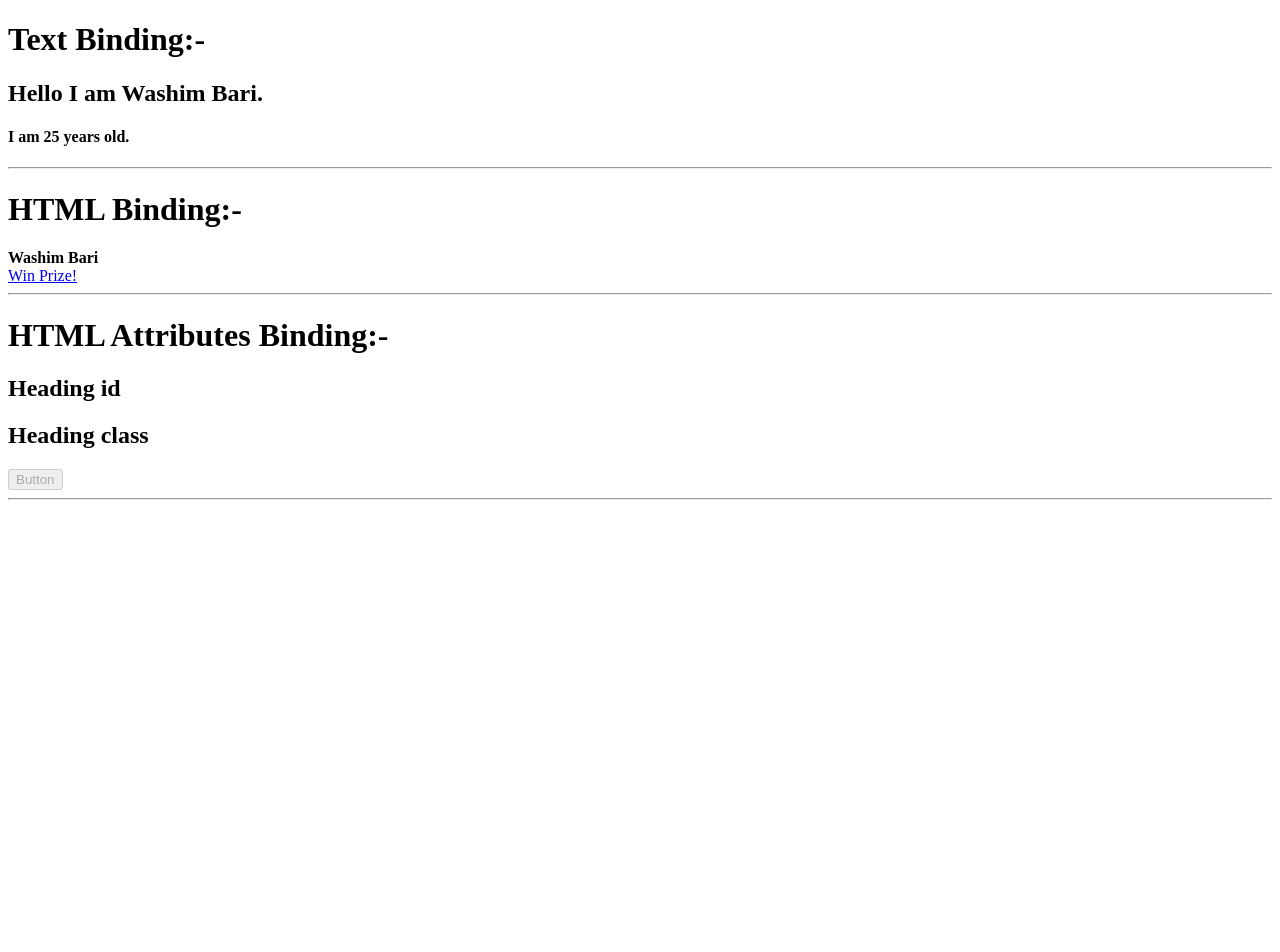
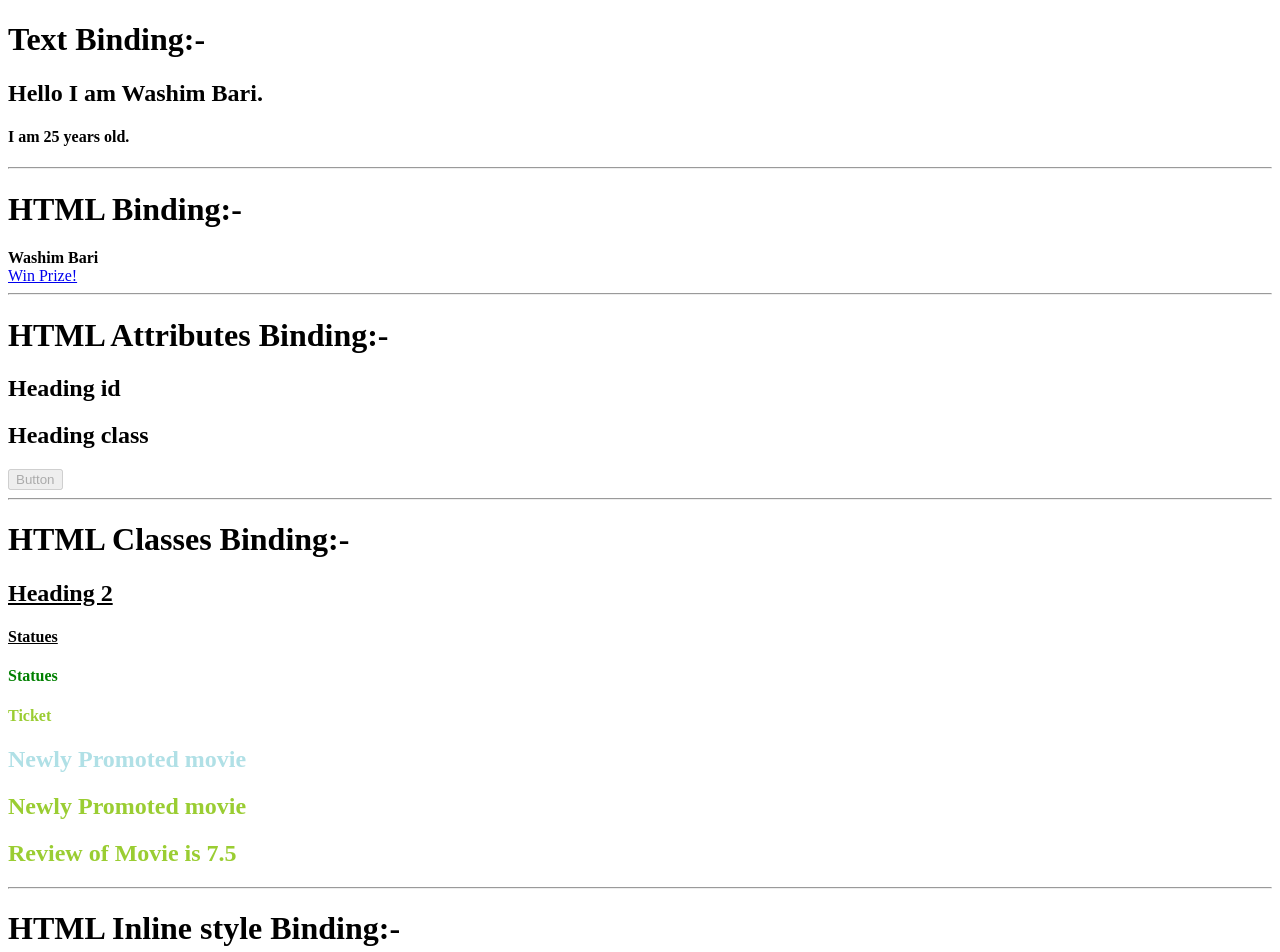
Before and after one commit to Washimbar/veu-learning, a Vue app: page / in a window 1280 px wide. Shown: the top 952 px of the page. Before the commit the page ends 800 px from the top, so only its background shows below. Built offline with nearby package versions, Linux system fonts and the light colour scheme.

Commit message:
vue class

```diff
--- a/src/App.vue
+++ b/src/App.vue
@@ -8,18 +8,28 @@
   <h1>HTML Attributes Binding:-</h1>
   <Ex03BindingAttributes />
   <hr />
+  <h1>HTML Classes Binding:-</h1>
+  <Ex04BindingClasses />
+  <hr />
+  <h1>HTML Inline style Binding:-</h1>
+  <Ex05BindingStyles />
+  <hr />
 </template>
 
 <script>
 import Ex01BindingText from "./components/01Binding/Ex01BindingText.vue";
 import Ex02BindingHTML from "./components/01Binding/Ex02BindingHTML.vue";
 import Ex03BindingAttributes from "./components/01Binding/Ex03BindingAttributes.vue";
+import Ex04BindingClasses from "./components/01Binding/Ex04BindingClasses.vue";
+import Ex05BindingStyles from "./components/01Binding/Ex05BindingStyles.vue";
 export default {
   name: "App",
   components: {
     Ex01BindingText: Ex01BindingText,
     Ex02BindingHTML: Ex02BindingHTML,
     Ex03BindingAttributes: Ex03BindingAttributes,
+    Ex04BindingClasses: Ex04BindingClasses,
+    Ex05BindingStyles: Ex05BindingStyles,
   },
 };
 </script>
--- a/src/components/01Binding/Ex04BindingClasses.vue
+++ b/src/components/01Binding/Ex04BindingClasses.vue
@@ -0,0 +1,50 @@
+<template>
+  <div>
+    <!-- Simply class add -->
+    <h2 class="underline">Heading 2 </h2>
+    <!-- Dynamically added class -->
+    <h4 class="underline" v-bind:class="status">Statues</h4>
+    <!-- Class added with condition -->
+    <h4  v-bind:class="isPromoted && 'promoted'">Statues</h4>
+    <!-- Class added with ternary condition -->
+    <h4  v-bind:class="isSoldOut ? 'booked' : 'new'">Ticket</h4>
+    <!-- Class bind using array -->
+    <h2 v-bind:class="['new','promoted']">Newly Promoted movie</h2>
+    <!-- Class added using array with ternary condition -->
+    <h2 v-bind:class="[isSoldOut ? 'booked' : 'new','promoted']">Newly Promoted movie</h2>
+    <!-- Class added using object -->
+    <h2 v-bind:class="{
+      promoted: isPromoted,
+      booked: isSoldOut,
+      'sold-out': isSoldOut,
+    }">Review of Movie is 7.5</h2>
+
+  </div>
+</template>
+
+<script>
+export default {
+  data() {
+    return {
+        status: 'success',
+        isPromoted: true,
+        isSoldOut: true,
+    };
+  },
+};
+</script>
+
+<style>
+    .underline {
+        text-decoration: underline;
+    }
+    .promoted {
+      color: green;
+    }
+    .new {
+      color: powderblue;
+    }
+    .booked{
+      color: yellowgreen;
+    }
+</style>
```
